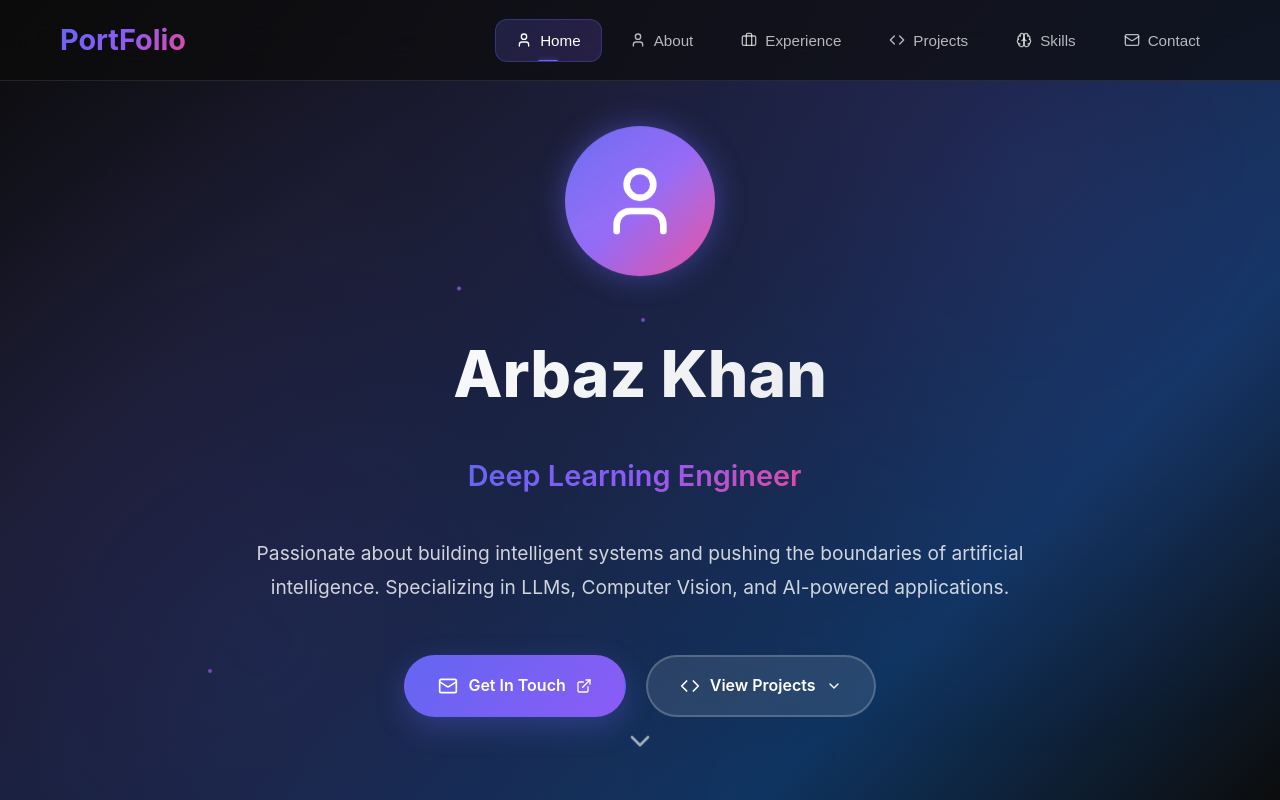
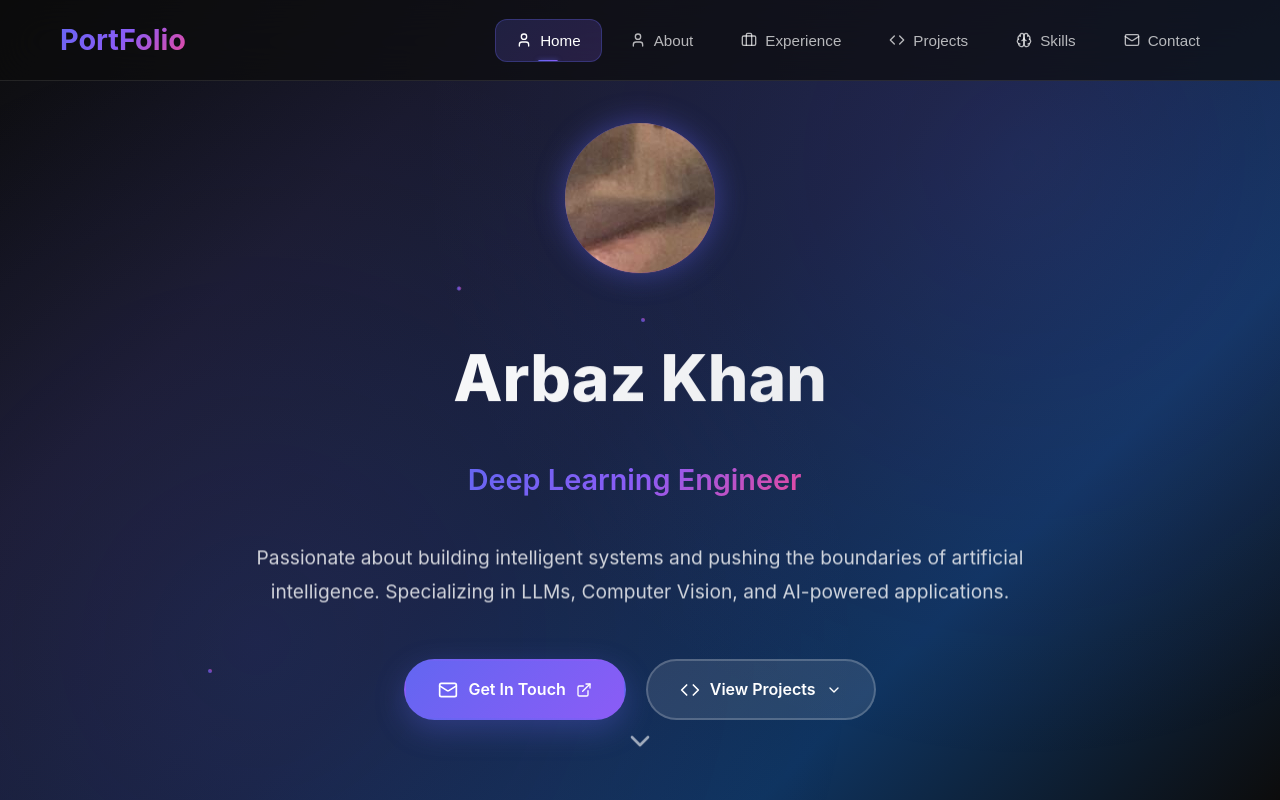
Before and after one commit to Arbazkhan-cs/PortFolio, a React (Create React App) app: page / in a window 1280 px wide. Shown: the top 800 px of the page. Built offline with nearby package versions, Linux system fonts and the light colour scheme.

Commit message:
Update App.js

```diff
--- a/src/App.js
+++ b/src/App.js
@@ -1,6 +1,7 @@
 import React, { useState, useEffect } from 'react';
 import { ChevronDown, Mail, Phone, Linkedin, Github, ExternalLink, Code, Brain, Database, Cpu, Star, Calendar, MapPin, GraduationCap, Briefcase, User } from 'lucide-react';
 import './App.css';
+import profileImage from './img1.jpeg'
 
 const Portfolio = () => {
   const [activeSection, setActiveSection] = useState('home');
@@ -275,10 +276,26 @@ const Portfolio = () => {
           <div className="hero-avatar">
             <div className="avatar-container">
               <div className="avatar-bg">
-                <User size={80} className="avatar-icon" />
+                {profileImage ? (
+                  <img
+                    src={profileImage}
+                    alt="Arbaz Khan - AI/ML Developer"
+                    className="avatar-image"
+                    onError={(e) => {
+                      e.target.style.display = 'none';
+                      e.target.nextSibling.style.display = 'block';
+                    }}
+                  />
+                ) : null}
+                <User
+                  size={80}
+                  className="avatar-icon"
+                  style={{ display: profileImage ? 'none' : 'block' }}
+                />
               </div>
             </div>
           </div>
+
 
           <h1 className="hero-title">
             Arbaz Khan
```
